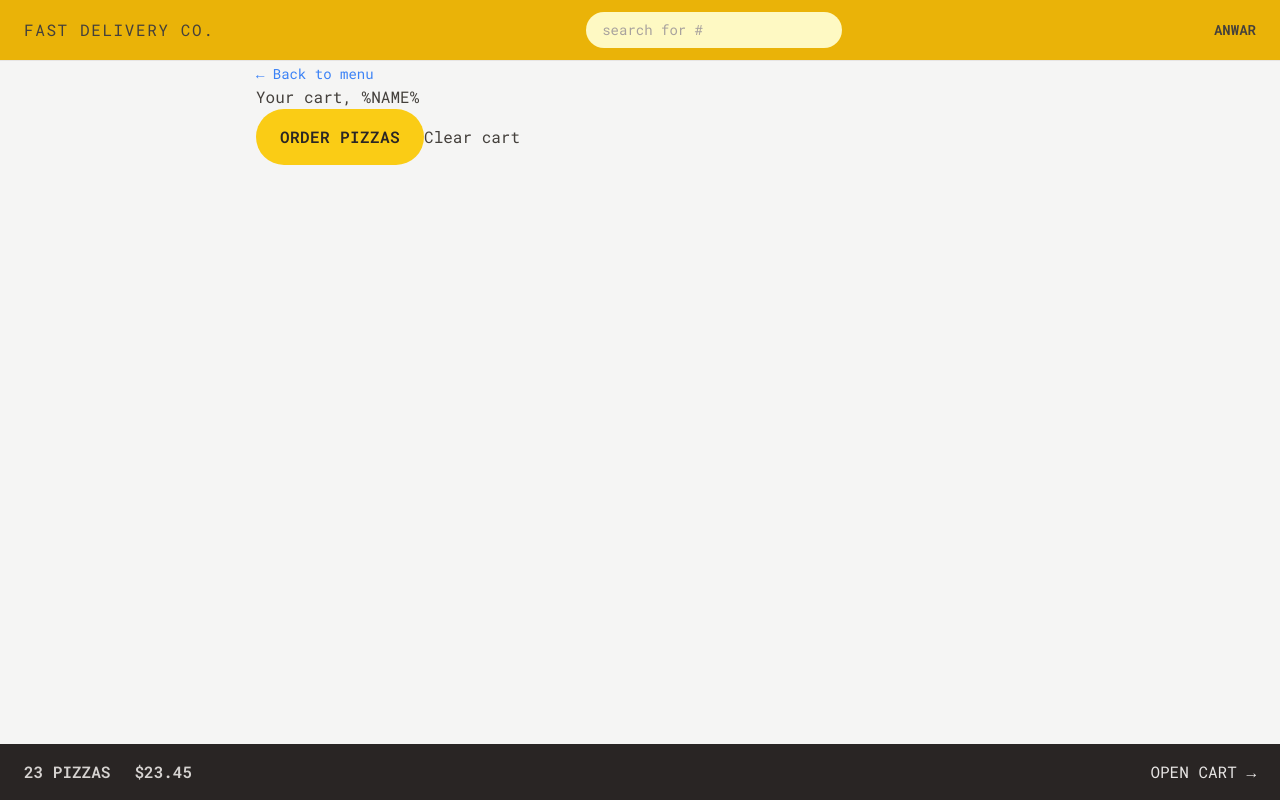
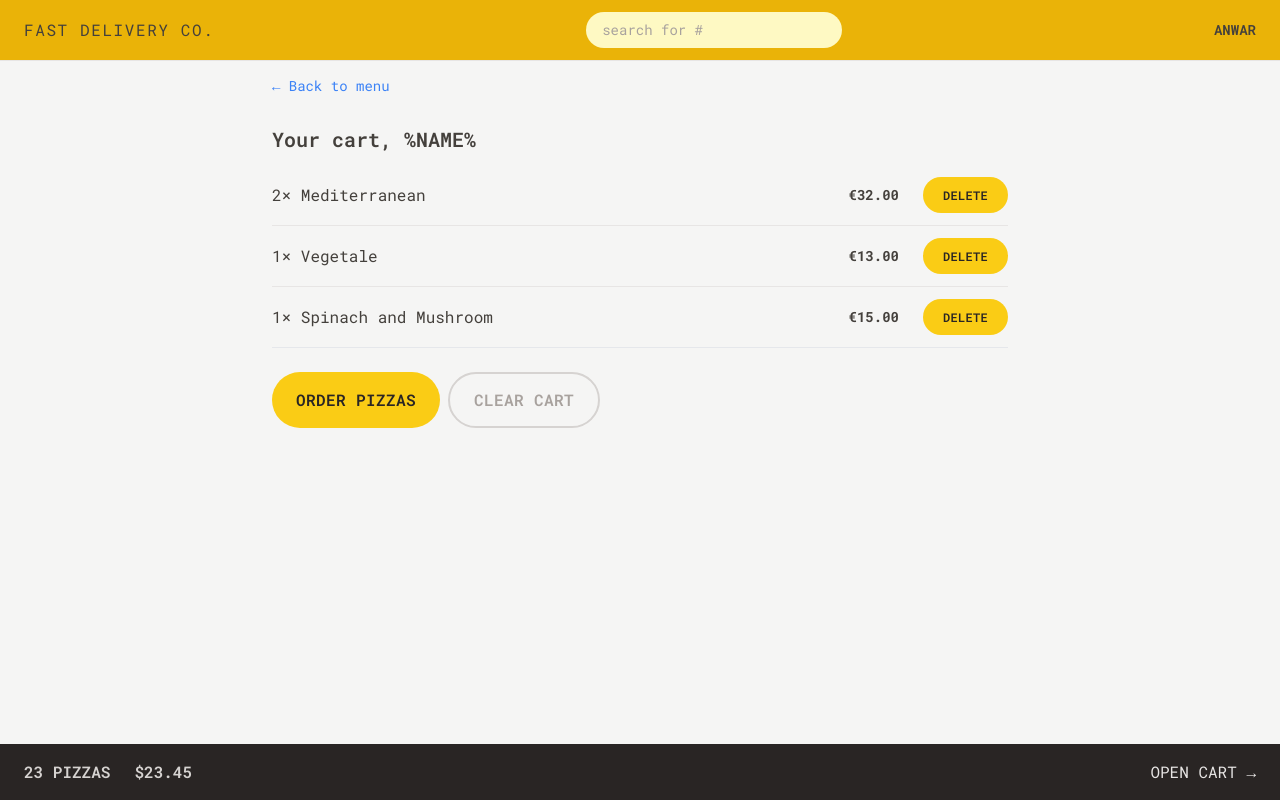
Before and after one commit to AnexDev1/fast-delivery, a React (Vite) app: page /cart in a window 1280 px wide. Built offline with nearby package versions, Linux system fonts and the light colour scheme.

Commit message:
styled the cart

```diff
--- a/src/features/cart/Cart.jsx
+++ b/src/features/cart/Cart.jsx
@@ -1,6 +1,7 @@
 import { Link } from "react-router-dom";
 import LinkButton from "../../ui/LinkButton";
 import Button from "../../ui/Button";
+import CartItem from "../../features/cart/CartItem";
 
 const fakeCart = [
   {
@@ -30,16 +31,22 @@
   const cart = fakeCart;
 
   return (
-    <div>
+    <div className="px-4 py-3">
       <LinkButton to="/menu">&larr; Back to menu</LinkButton>
 
-      <h2>Your cart, %NAME%</h2>
+      <h2 className="mt-7 text-xl font-semibold">Your cart, %NAME%</h2>
 
-      <div>
+      <ul className="mt-3 divide-y divide-stone-200 border-b">
+        {cart.map((item) => (
+          <CartItem item={item} key={item.key} />
+        ))}
+      </ul>
+
+      <div className="mt-6 space-x-2">
         <Button to="/order/new" type="primary">
           Order pizzas
         </Button>
-        <button>Clear cart</button>
+        <Button type="secondary">Clear Cart</Button>
       </div>
     </div>
   );
--- a/src/features/cart/CartItem.jsx
+++ b/src/features/cart/CartItem.jsx
@@ -1,14 +1,16 @@
-import formatCurrency from "../../utilities/helpers";
+import Button from "../../ui/Button";
+import { formatCurrency } from "../../utilities/helpers";
 function CartItem({ item }) {
   const { pizzaId, name, quantity, totalPrice } = item;
 
   return (
-    <li>
-      <p>
+    <li className="py-3 sm:flex sm:items-center sm:justify-between">
+      <p className="mb-1 sm:mb-0">
         {quantity}&times; {name}
       </p>
-      <div>
-        <p>{formatCurrency(totalPrice)}</p>
+      <div className="flex items-center justify-between sm:gap-6">
+        <p className="text-sm font-bold"> {formatCurrency(totalPrice)}</p>
+        <Button type="small">Delete</Button>
       </div>
     </li>
   );
--- a/src/features/menu/MenuItem.jsx
+++ b/src/features/menu/MenuItem.jsx
@@ -11,7 +11,7 @@
         alt={name}
         className={`h-24 ${soldOut ? "opacity-70 grayscale" : ""}`}
       />
-      <div className="flex grow flex-col">
+      <div className="flex grow flex-col pt-0.5">
         <p className="font-medium ">{name}</p>
         <p className="text-sm capitalize italic text-stone-500 ">
           {ingredients.join(", ")}
--- a/src/ui/Button.jsx
+++ b/src/ui/Button.jsx
@@ -6,6 +6,8 @@
   const styles = {
     primary: base + " px-4 py-3 md:px-6 md:py-4",
     small: base + "text-xs px-4 py-2 md:px-5 md:py-2.5",
+    secondary:
+      "inline-block rounded-full border-2 border-stone-300 font-semibold uppercase tracking-wide focus:text-stone-800 text-stone-400 transition-colors duration-300 hover:bg-stone-300 hover:text-stone-800 focus:bg-stone-300 focus:outline-none focus:ring focus:ring-stone-200 focus:ring-offset-2 disabled:cursor-not-allowed px-4 py-2.5 md:px-6 md:py-3.5",
   };
 
   if (to)
```
